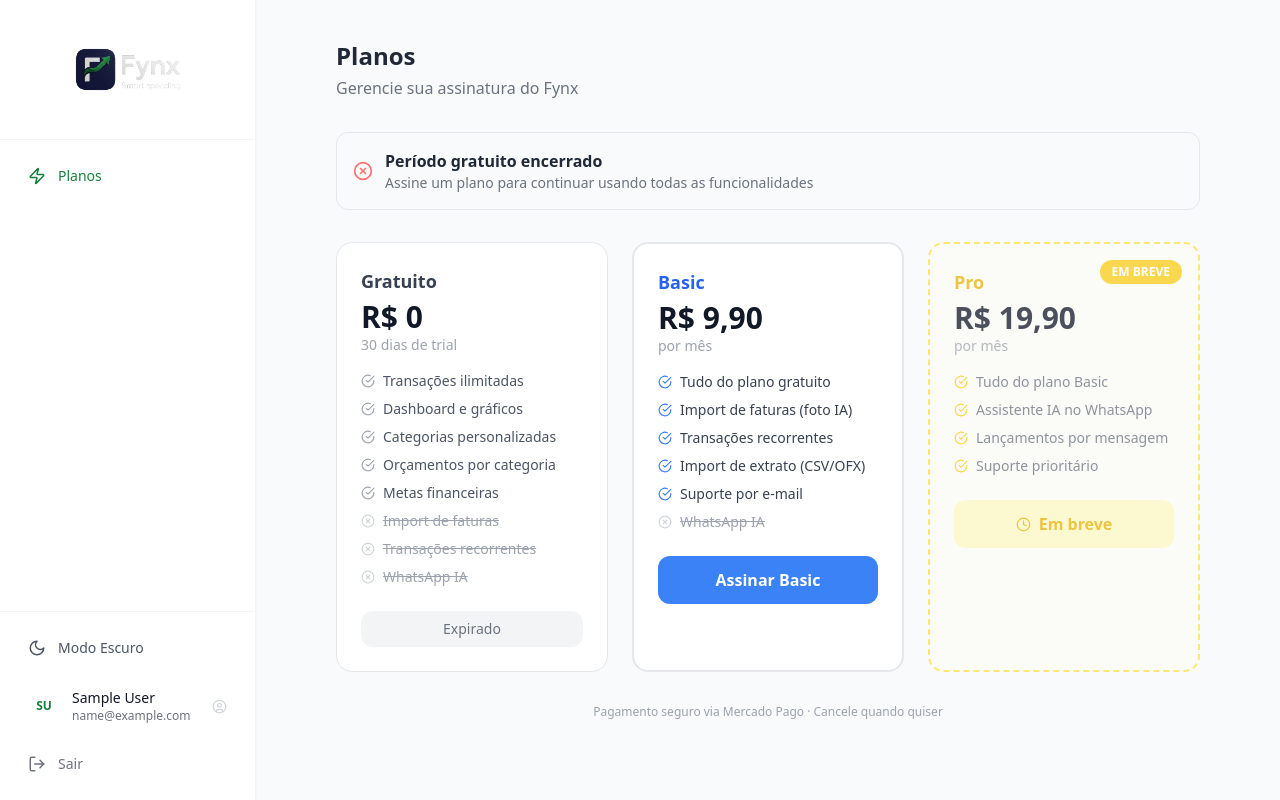
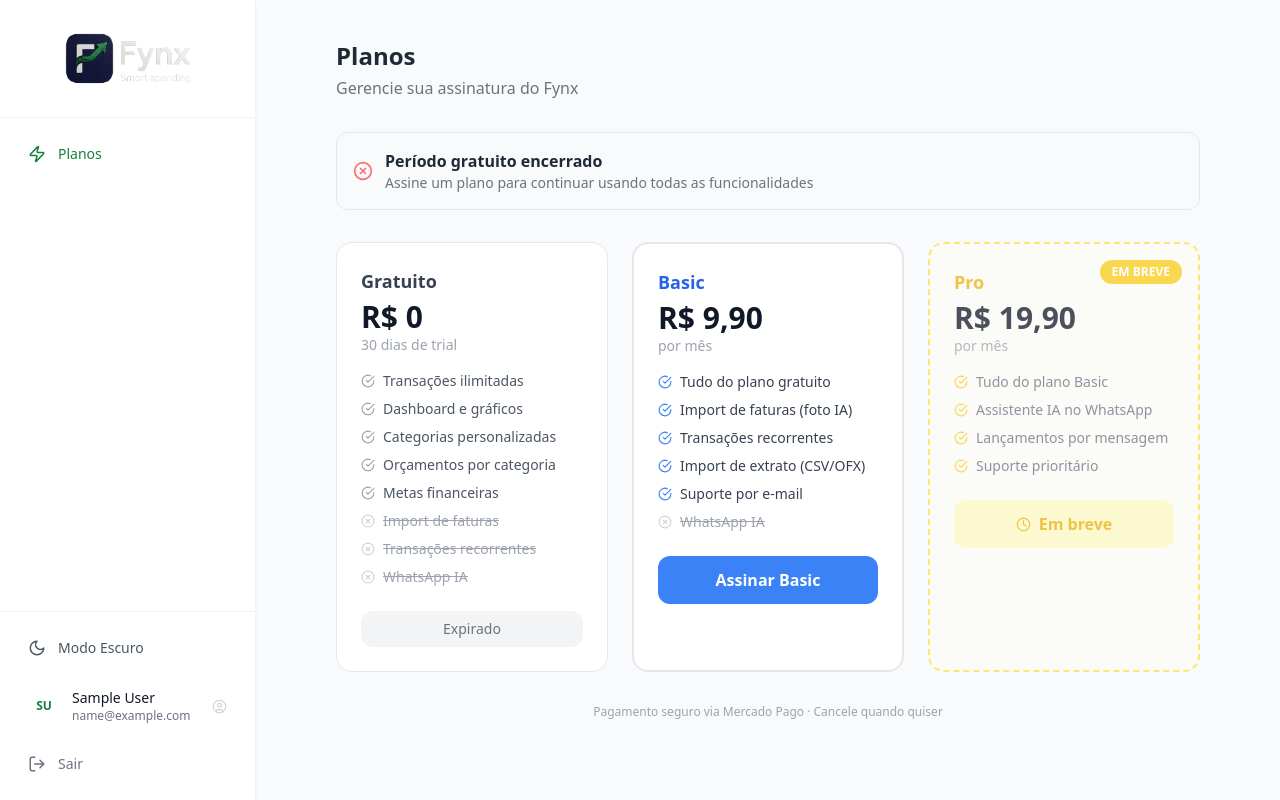
Before and after one commit to Vini-LimaDev/gastos-app-1, a React (Vite) app in the folder frontend/: page /planos in a window 1280 px wide. Built offline with nearby package versions, Linux system fonts and the light colour scheme; no server answers; sample sign-in values are in the browser's storage.

Commit message:
fix: ajustar padding do logo na sidebar

```diff
--- a/frontend/src/components/Layout.jsx
+++ b/frontend/src/components/Layout.jsx
@@ -64,7 +64,7 @@ export default function Layout() {
   const SidebarContent = () => (
     <>
       {/* Logo */}
-      <div className="p-6 border-b border-gray-100 dark:border-gray-800">
+      <div className="p-1 border-b border-gray-100 dark:border-gray-800">
         <div className="flex items-center justify-between">
           <img src="/gemini-svg.png" className="w-full h-30 object-contain" />
           {/* Botão fechar — só visível no mobile */}
```
